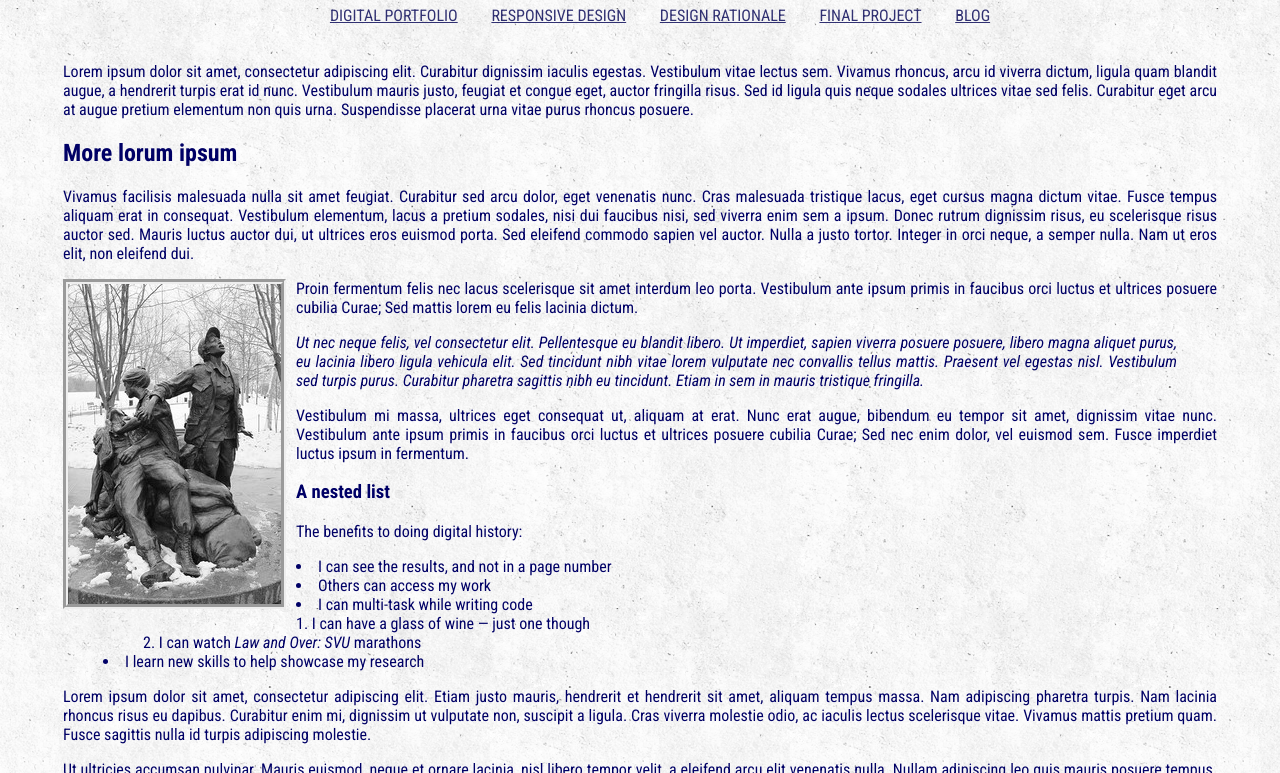
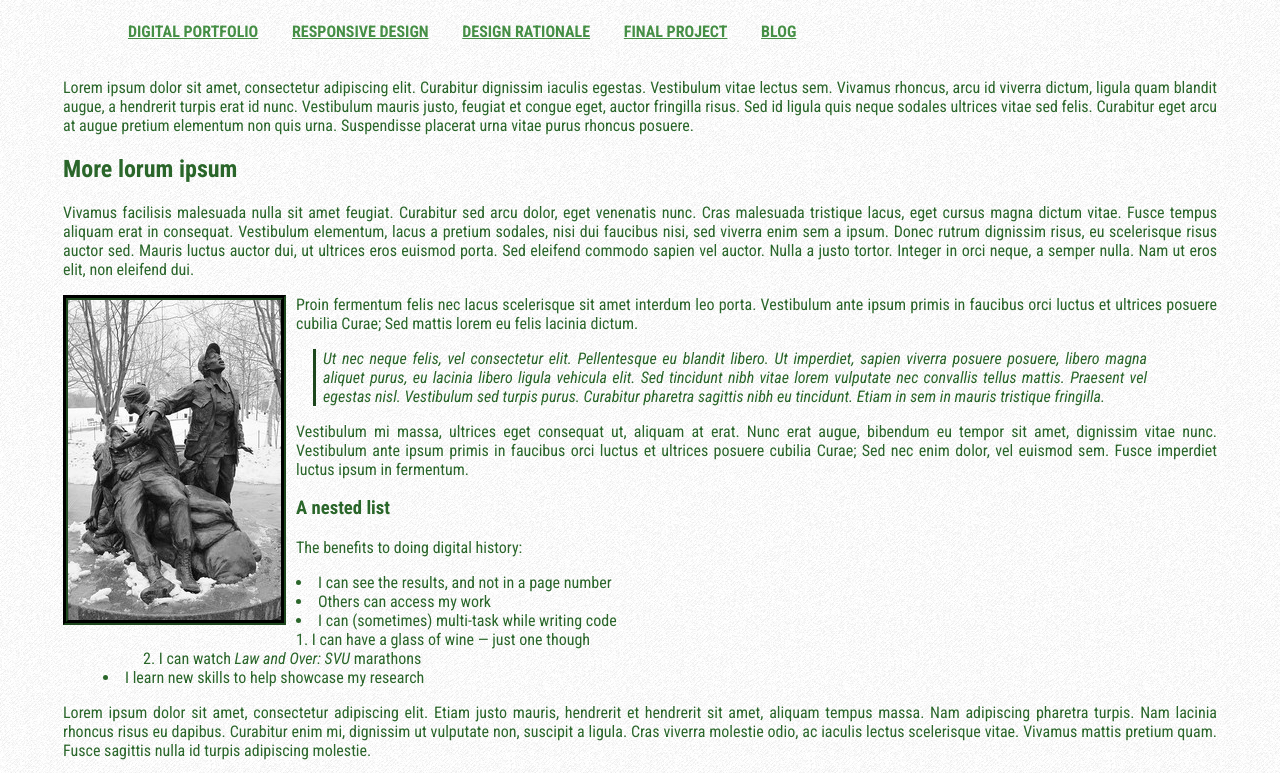
Before and after one commit to cmwolters/cmwolters.github.com, a plain HTML site: page Responsive_design.html in a window 1280 px wide. Shown: the part 100-873 px from the top of the page. Drawn offline with Linux system fonts and the light colour scheme.

Commit message:
New background, font color

```diff
--- a/Responsive_design.html
+++ b/Responsive_design.html
@@ -48,8 +48,6 @@ non eleifend dui.</p>
 ipsum primis in faucibus orci luctus et ultrices posuere cubilia Curae; Sed mattis lorem eu
 felis lacinia dictum.</p>
 
-
-
 <blockquote>Ut nec neque felis, vel consectetur elit. Pellentesque eu blandit libero.
 Ut imperdiet, sapien viverra posuere posuere, libero magna aliquet purus, eu lacinia libero
 ligula vehicula elit. Sed tincidunt nibh vitae lorem vulputate nec convallis tellus mattis.
@@ -66,7 +64,7 @@ luctus ipsum in fermentum.</p>
 <p>The benefits to doing digital history:</p>
 <ul><li>I can see the results, and not in a page number</li>
 <li>Others can access my work</li>
-<li>I can multi-task while writing code
+<li>I can (sometimes) multi-task while writing code
 		<ol>
 			<li>I can have a glass of wine &#8212; just one though</li>
 			<li>I can watch <i>Law and Over: SVU</i> marathons</li>
--- a/responsive.css
+++ b/responsive.css
@@ -23,17 +23,26 @@
 		list-style-position: inside;
 		}
 
+	blockquote {
+		margin-top: 10px;
+ 		margin-bottom: 10px;
+ 		margin-left: 250px;
+  		padding-left: 7px;
+  		padding-right: 30px;
+  		border-left: 3px solid #1D471D;
+	}
+
 	img {
 		float: right;
 		display: block;
 		margin-right: 10px;
 		margin-bottom: 10px;
 		border-style: groove;
+		border-color: #1D471D;
 		border-width: 5px;
 		}
 
 	#content {
-		color: #000066;
 		text-align: justify;
 		float: left;
 		padding: 5px;
@@ -63,17 +72,18 @@ nav {
 		padding-right: 15px;
 	}
 
+
 	img {
 		float: left;
 		display: block;
 		margin-right: 10px;
 		margin-bottom: 10px;
 		border-style: groove;
+		border-color: #1D471D;
 		border-width: 5px;
 		}
 
 	#content {
-		color: #000066;
 		text-align: justify;
 		float: right;
 		padding: 5px;
@@ -89,7 +99,7 @@ nav {
 
 nav {
 		display: block;
-		float: center;
+		float: left;
 		margin: auto;
 		text-transform: uppercase;
 		font-weight: strong;
@@ -105,11 +115,11 @@ nav {
 		margin-right: 10px;
 		margin-bottom: 10px;
 		border-style: groove;
+		border-color: #1D471D;
 		border-width: 5px;
 		}
 
 	#content {
-		color: #000066;
 		text-align: justify;
 		float: right;
 		padding: 5px;
@@ -135,6 +145,10 @@ nav {
 	nav ul {
 		list-style-type: none;
 	}
+
+	a {
+		color: black;
+		}
 
 	nav li {
 		padding-left: 15px;
--- a/styles.css
+++ b/styles.css
@@ -20,12 +20,12 @@
 		}
 
 	h1 {
-		color: #000066;
+		color: #1D471D;
 		text-align: center;
 		}
 
 	body {
-		background-image: url(wall4.png);
+		background-image: url(groovepaper.png);
 		background-color: #FFFFFF;
 		background-attachment: fixed;
 		background-position: center;
@@ -45,7 +45,7 @@
 
 
 	a {
-		color: #000052;
+		color: #197519;
 		}
 
 
@@ -53,7 +53,7 @@
 		display: inline;
 		text-align: center;
 		text-transform: uppercase;
-		font-weight: strong;
+		font-weight: bold;
 		opacity: 0.8;
 		padding-left: 15px;
 		padding-right: 15px;
@@ -62,7 +62,7 @@
 
 
 	#content {
-		color: #000066;
+		color: #2A662A;
 		text-align: justify;
 		float: right;
 		padding: 20px;
@@ -76,7 +76,7 @@
 	#footer	{
 		width: 80%;
 		border-top-style: solid;
-		color: #000066;
+		color: #003300;
 		font-size: 0.8em;
 		clear: both;
 		}
```
Also changed, not shown: index.html (+0 -1 lines), groovepaper.png (added), groovepaper/groovepaper_@2X.png (added), groovepaper/readme.txt (added), 1 other file.
